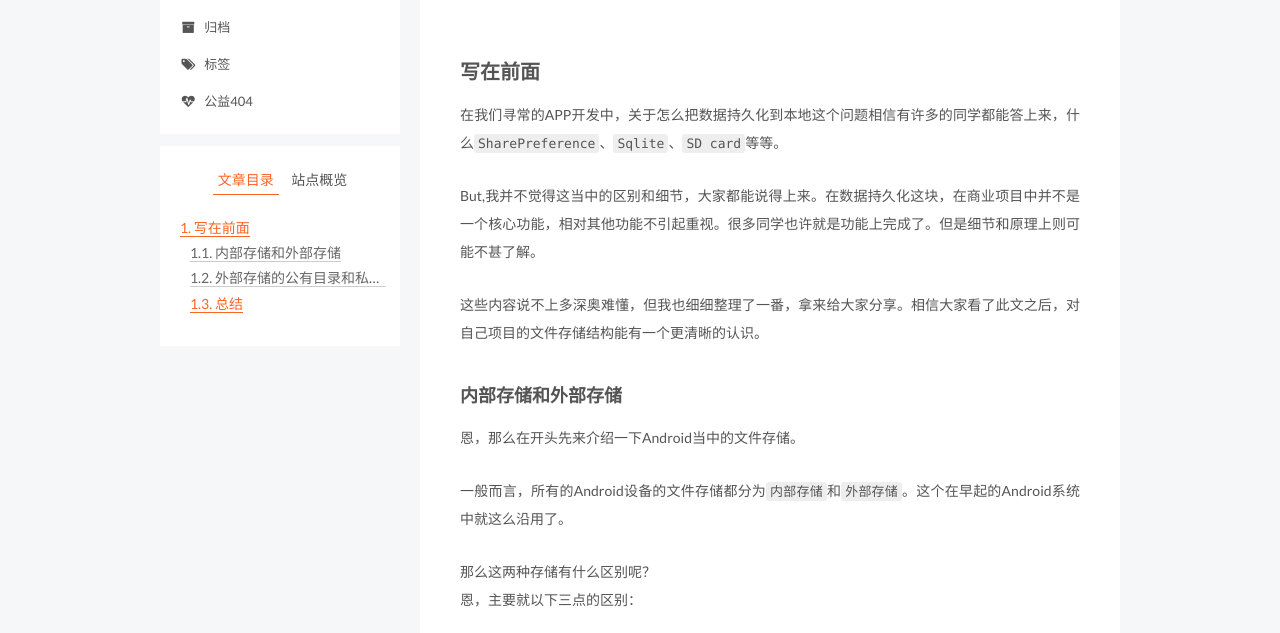
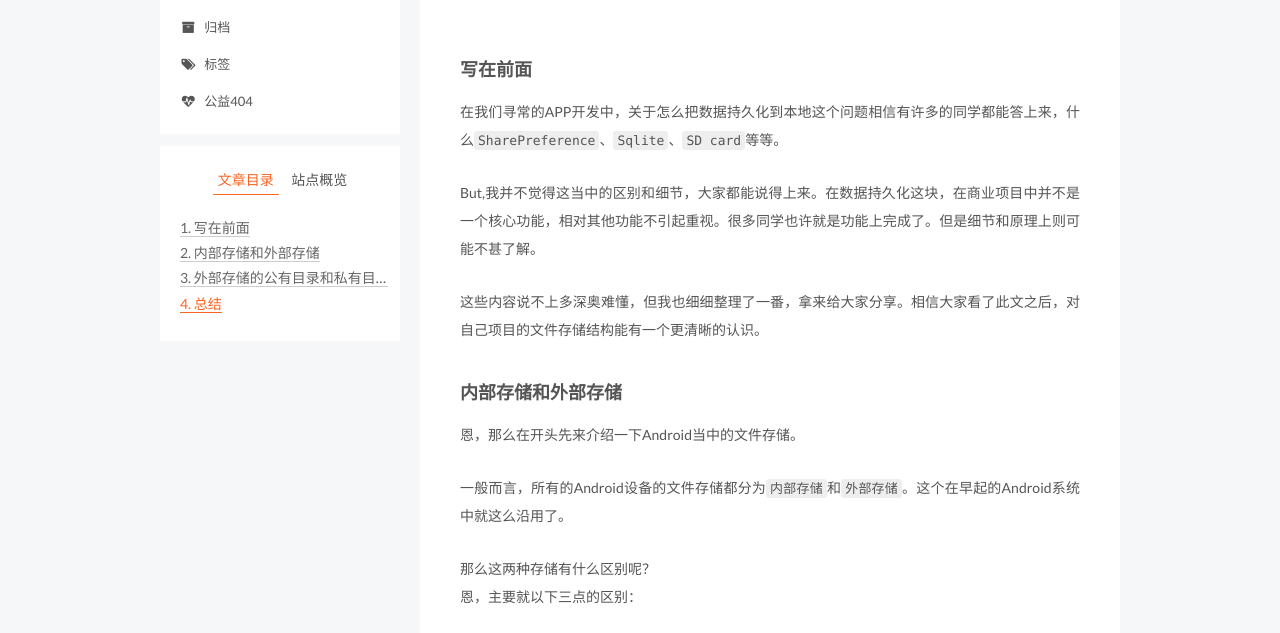
Before and after one commit to vainfeng/blog.io, a plain HTML site: page 2017/04/21/科学的文件存储结构/index.html in a window 1280 px wide. Shown: the part 163-796 px from the top of the page. Drawn offline with Linux system fonts and the light colour scheme.

Commit message:
Site updated: 2017-05-23 11:55:11

```diff
--- a/2017/04/21/科学的文件存储结构/index.html
+++ b/2017/04/21/科学的文件存储结构/index.html
@@ -100,7 +100,7 @@ But,我并不觉得这当中的区别和细节，大家都能说得上来。在
 <meta property="og:image" content="http://ofqyh3mgg.bkt.clouddn.com/dataDir.png">
 <meta property="og:image" content="http://ofqyh3mgg.bkt.clouddn.com/environment.png">
 <meta property="og:image" content="http://ofqyh3mgg.bkt.clouddn.com/appStorage.png">
-<meta property="og:updated_time" content="2017-04-21T09:48:55.000Z">
+<meta property="og:updated_time" content="2017-05-23T03:50:21.000Z">
 <meta name="twitter:card" content="summary">
 <meta name="twitter:title" content="科学的文件存储结构">
 <meta name="twitter:description" content="写在前面在我们寻常的APP开发中，关于怎么把数据持久化到本地这个问题相信有许多的同学都能答上来，什么SharePreference、Sqlite、SD card等等。
@@ -341,7 +341,7 @@ But,我并不觉得这当中的区别和细节，大家都能说得上来。在
 
 
 
-        <h2 id="写在前面"><a href="#写在前面" class="headerlink" title="写在前面"></a>写在前面</h2><p>在我们寻常的APP开发中，关于怎么把数据持久化到本地这个问题相信有许多的同学都能答上来，什么<code>SharePreference</code>、<code>Sqlite</code>、<code>SD card</code>等等。</p>
+        <h3 id="写在前面"><a href="#写在前面" class="headerlink" title="写在前面"></a>写在前面</h3><p>在我们寻常的APP开发中，关于怎么把数据持久化到本地这个问题相信有许多的同学都能答上来，什么<code>SharePreference</code>、<code>Sqlite</code>、<code>SD card</code>等等。</p>
 <p>But,我并不觉得这当中的区别和细节，大家都能说得上来。在数据持久化这块，在商业项目中并不是一个核心功能，相对其他功能不引起重视。很多同学也许就是功能上完成了。但是细节和原理上则可能不甚了解。</p>
 <p>这些内容说不上多深奥难懂，但我也细细整理了一番，拿来给大家分享。相信大家看了此文之后，对自己项目的文件存储结构能有一个更清晰的认识。</p>
 <h3 id="内部存储和外部存储"><a href="#内部存储和外部存储" class="headerlink" title="内部存储和外部存储"></a>内部存储和外部存储</h3><p>恩，那么在开头先来介绍一下Android当中的文件存储。</p>
@@ -372,7 +372,7 @@ But,我并不觉得这当中的区别和细节，大家都能说得上来。在
 <h3 id="总结"><a href="#总结" class="headerlink" title="总结"></a>总结</h3><p>读完此篇文章我们知道了Android中文件存储的区别：</p>
 <figure class="highlight plain"><table><tr><td class="gutter"><pre><div class="line">1</div><div class="line">2</div><div class="line">3</div><div class="line">4</div></pre></td><td class="code"><pre><div class="line"></div><div class="line">1. 内部存储和外部存储的区别（访问区别，是否随着APP删除而删除）</div><div class="line">2. 外部存储的公有目录和私有目录</div><div class="line">3. 哪些目录下的文件会被系统统计和管理</div></pre></td></tr></table></figure>
 <p>希望各位同学好好利用。</p>
-<p>That all.再会啦~~</p>
+<p>That‘s all.再会啦~~</p>
 
 
     </div>
@@ -558,7 +558,7 @@ But,我并不觉得这当中的区别和细节，大家都能说得上来。在
 
 
 
-              <div class="post-toc-content"><ol class="nav"><li class="nav-item nav-level-2"><a class="nav-link" href="#写在前面"><span class="nav-number">1.</span> <span class="nav-text">写在前面</span></a><ol class="nav-child"><li class="nav-item nav-level-3"><a class="nav-link" href="#内部存储和外部存储"><span class="nav-number">1.1.</span> <span class="nav-text">内部存储和外部存储</span></a><ol class="nav-child"><li class="nav-item nav-level-4"><a class="nav-link" href="#什么样的文件算是内部储存结构？"><span class="nav-number">1.1.1.</span> <span class="nav-text">什么样的文件算是内部储存结构？</span></a></li></ol></li><li class="nav-item nav-level-3"><a class="nav-link" href="#外部存储的公有目录和私有目录"><span class="nav-number">1.2.</span> <span class="nav-text">外部存储的公有目录和私有目录</span></a></li><li class="nav-item nav-level-3"><a class="nav-link" href="#总结"><span class="nav-number">1.3.</span> <span class="nav-text">总结</span></a></li></ol></li></ol></div>
+              <div class="post-toc-content"><ol class="nav"><li class="nav-item nav-level-3"><a class="nav-link" href="#写在前面"><span class="nav-number">1.</span> <span class="nav-text">写在前面</span></a></li><li class="nav-item nav-level-3"><a class="nav-link" href="#内部存储和外部存储"><span class="nav-number">2.</span> <span class="nav-text">内部存储和外部存储</span></a><ol class="nav-child"><li class="nav-item nav-level-4"><a class="nav-link" href="#什么样的文件算是内部储存结构？"><span class="nav-number">2.1.</span> <span class="nav-text">什么样的文件算是内部储存结构？</span></a></li></ol></li><li class="nav-item nav-level-3"><a class="nav-link" href="#外部存储的公有目录和私有目录"><span class="nav-number">3.</span> <span class="nav-text">外部存储的公有目录和私有目录</span></a></li><li class="nav-item nav-level-3"><a class="nav-link" href="#总结"><span class="nav-number">4.</span> <span class="nav-text">总结</span></a></li></ol></div>
 
 
           </div>
```
Also changed, not shown: index.html (+2 -2 lines).
